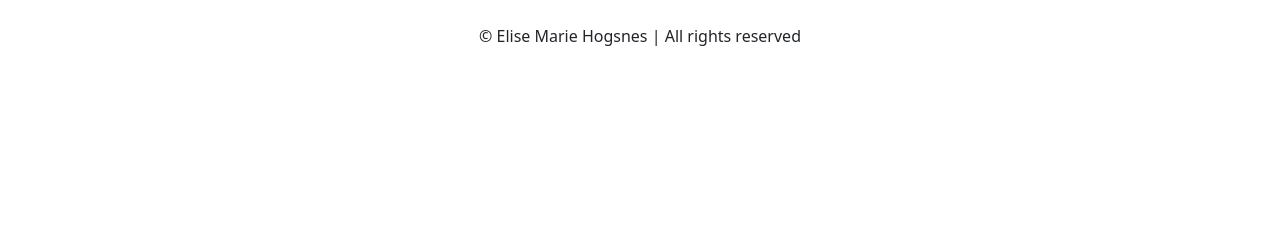
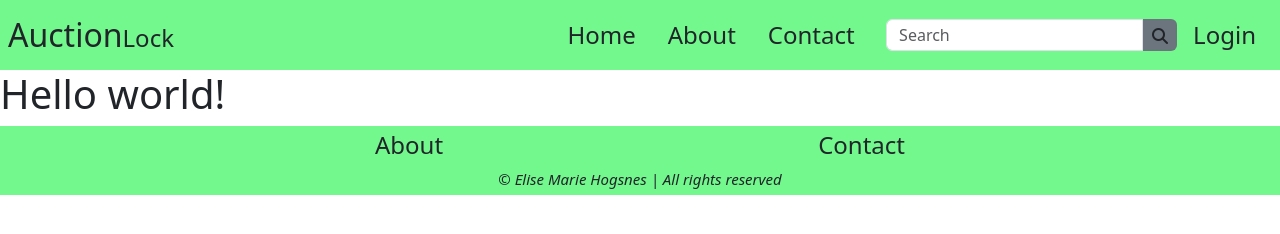
Before and after one commit to elli95/Semester-Project-2, a website: page index.html in a window 1280 px wide. Drawn offline with nearby package versions, Linux system fonts and the light colour scheme.

Commit message:
Index page for the main page with header/menu of footer

```diff
--- a/index.html
+++ b/index.html
@@ -4,13 +4,57 @@
     <meta charset="UTF-8" />
     <meta name="viewport" content="width=device-width, initial-scale=1.0" />
     <title>AuctionLock | Home page</title>
+    <script src="https://kit.fontawesome.com/b0b0906e7d.js" crossorigin="anonymous"></script>
+    <script
+      src="https://cdn.jsdelivr.net/npm/bootstrap@5.3.2/dist/js/bootstrap.bundle.min.js"
+      integrity="sha384-C6RzsynM9kWDrMNeT87bh95OGNyZPhcTNXj1NW7RuBCsyN/o0jlpcV8Qyq46cDfL"
+      crossorigin="anonymous"
+      type="module"
+      defer
+    ></script>
     <link rel="stylesheet" href="node_modules/bootstrap/dist/css/bootstrap.min.css" />
+    <link rel="stylesheet" href="dist/css/styles.css" />
+    <link rel="stylesheet" href="dist/css/media.css" />
+    <script src="src/js/index.js" defer type="module"></script>
   </head>
   <body>
-    <header></header>
-    <main></main>
+    <header class="d-flex justify-content-between">
+      <a href="index.html" class="logo ps-2 align-self-center">Auction<span class="logo-lock">Lock</span></a>
+      <section class="d-flex gap-3">
+        <nav class="btn-group">
+          <div class="align-self-center dropdw-btn pe-4" data-bs-toggle="dropdown" aria-expanded="false">
+            <i class="fa-solid fa-bars ms-4"></i>
+          </div>
+          <ul class="meny-style dropdown-menu" id="menu">
+            <li>
+              <a href="index.html" class="dropdown-item">Home</a>
+              <!-- <a href="profile/index.html" class="dropdown-item">Profile</a> -->
+              <a href="about/index.html" class="dropdown-item">About</a>
+              <a href="about/index.html" class="dropdown-item">Contact</a>
+              <a href="#" class="dropdown-item login">Login</a>
+            </li>
+          </ul>
+        </nav>
+        <div class="searchbar">
+          <input type="text" class="form-control rounded-start rounded-0" placeholder="Search" id="search-input" />
+          <button class="btn bg-secondary p-1 px-2 rounded-end rounded-0" type="button">
+            <i class="fa-solid fa-magnifying-glass"></i>
+          </button>
+        </div>
+        <div class="profile-menu align-self-center pe-4">
+          <a href="#" class="dropdown-item">Login</a>
+        </div>
+      </section>
+    </header>
+    <main>
+      <h1>Hello world!</h1>
+    </main>
     <footer>
-      <p class="text-center mt-4">© Elise Marie Hogsnes | All rights reserved</p>
+      <div class="d-flex justify-content-evenly">
+        <h2 class="footer-btn">About</h2>
+        <h2 class="footer-btn">Contact</h2>
+      </div>
+      <p class="text-center">© Elise Marie Hogsnes | All rights reserved</p>
     </footer>
   </body>
 </html>
```
